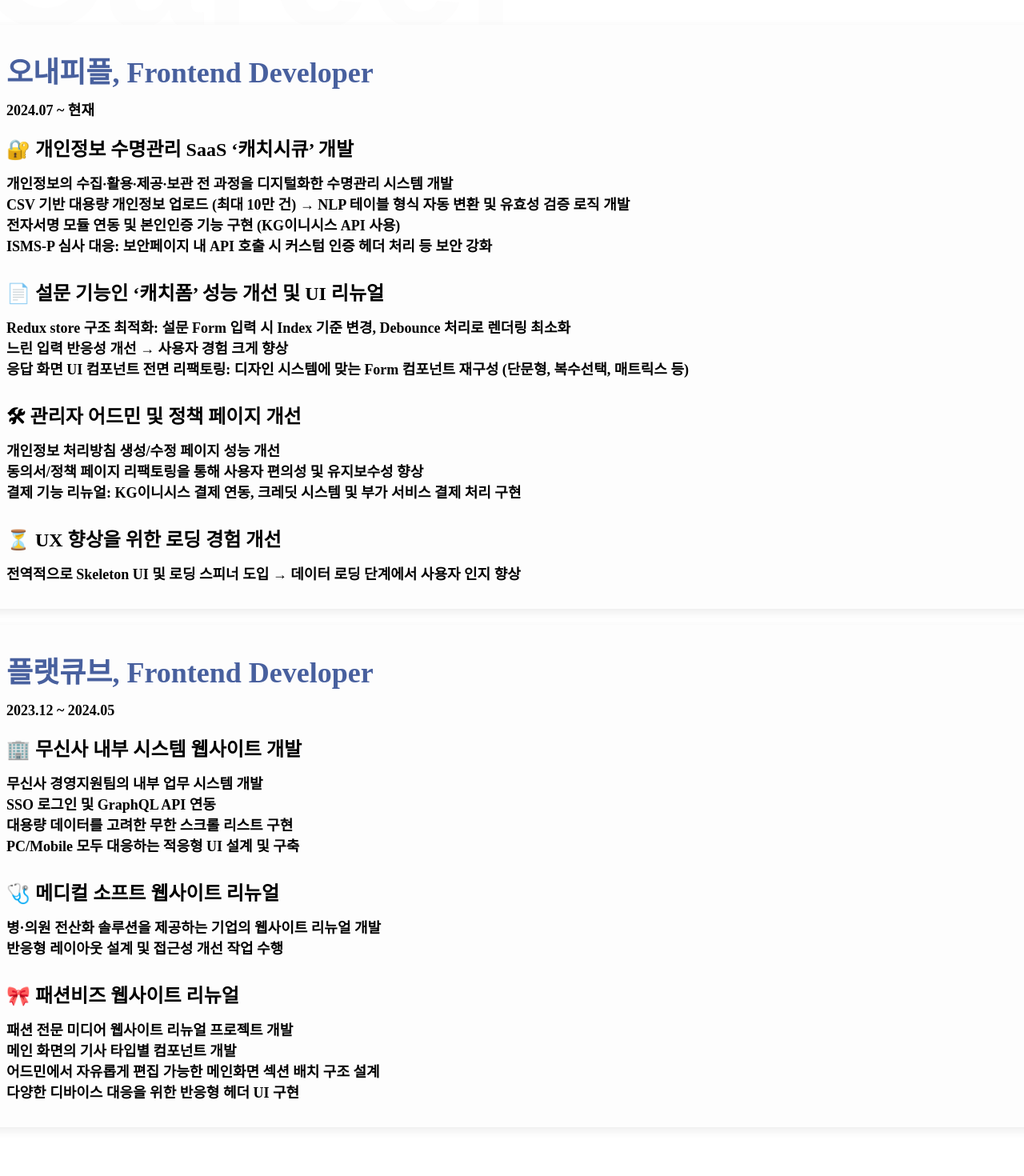
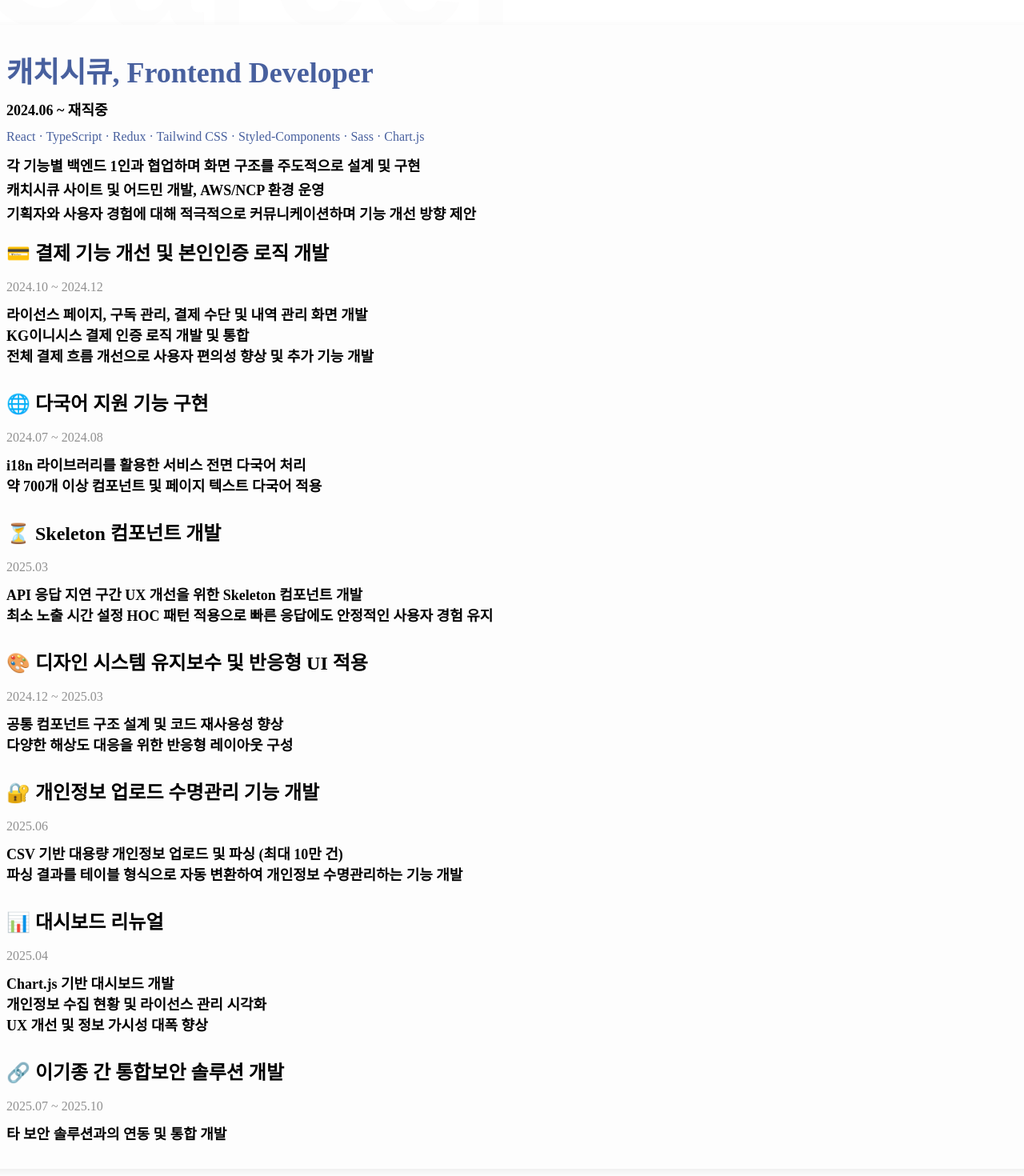
Before and after one commit to yurimeeee/profile_page, a Next.js app: page / in a window 1280 px wide. Shown: the part 3180-4650 px from the top of the page at 80% size. Built offline with nearby package versions, Linux system fonts and the light colour scheme.

Commit message:
[FEAT] 경력 기술서 업데이트 - 캐치시큐 프로젝트 항목 추가 및 재작성
Co-Authored-By: Claude Sonnet 4.6 <noreply@anthropic.com>

```diff
--- a/src/components/feature/career/Career.tsx
+++ b/src/components/feature/career/Career.tsx
@@ -28,32 +28,56 @@ const Career = () => {
         $bgColor={theme.colors.ultraLightGrayBgColor}
         $boxShadow={'2px 4px 12px #00000014'}
       >
-        <Title>오내피플, Frontend Developer</Title>
-        <Desc style={{ marginBottom: '20px' }}>2024.07 ~ 현재</Desc>
+        <Title>캐치시큐, Frontend Developer</Title>
+        <Desc style={{ marginBottom: '8px' }}>2024.06 ~ 재직중</Desc>
+        <TechStack>React · TypeScript · Redux · Tailwind CSS · Styled-Components · Sass · Chart.js</TechStack>
+        <Desc style={{ marginBottom: '4px' }}>각 기능별 백엔드 1인과 협업하며 화면 구조를 주도적으로 설계 및 구현</Desc>
+        <Desc style={{ marginBottom: '4px' }}>캐치시큐 사이트 및 어드민 개발, AWS/NCP 환경 운영</Desc>
+        <Desc style={{ marginBottom: '20px' }}>기획자와 사용자 경험에 대해 적극적으로 커뮤니케이션하며 기능 개선 방향 제안</Desc>
 
         <FlexBox $flexDirection={'column'} $gap="30px" $alignItems={'start'}>
           <div>
-            <SubTitle>🔐 개인정보 수명관리 SaaS ‘캐치시큐’ 개발</SubTitle>
-            <Desc>개인정보의 수집∙활용∙제공∙보관 전 과정을 디지털화한 수명관리 시스템 개발</Desc>
-            <Desc>CSV 기반 대용량 개인정보 업로드 (최대 10만 건) → NLP 테이블 형식 자동 변환 및 유효성 검증 로직 개발</Desc>
-            <Desc>전자서명 모듈 연동 및 본인인증 기능 구현 (KG이니시스 API 사용)</Desc>
-            <Desc>ISMS-P 심사 대응: 보안페이지 내 API 호출 시 커스텀 인증 헤더 처리 등 보안 강화</Desc>
+            <SubTitle>💳 결제 기능 개선 및 본인인증 로직 개발</SubTitle>
+            <Period>2024.10 ~ 2024.12</Period>
+            <Desc>라이선스 페이지, 구독 관리, 결제 수단 및 내역 관리 화면 개발</Desc>
+            <Desc>KG이니시스 결제 인증 로직 개발 및 통합</Desc>
+            <Desc>전체 결제 흐름 개선으로 사용자 편의성 향상 및 추가 기능 개발</Desc>
           </div>
           <div>
-            <SubTitle>📄 설문 기능인 ‘캐치폼’ 성능 개선 및 UI 리뉴얼</SubTitle>
-            <Desc>Redux store 구조 최적화: 설문 Form 입력 시 Index 기준 변경, Debounce 처리로 렌더링 최소화</Desc>
-            <Desc>느린 입력 반응성 개선 → 사용자 경험 크게 향상</Desc>
-            <Desc>응답 화면 UI 컴포넌트 전면 리팩토링: 디자인 시스템에 맞는 Form 컴포넌트 재구성 (단문형, 복수선택, 매트릭스 등)</Desc>
+            <SubTitle>🌐 다국어 지원 기능 구현</SubTitle>
+            <Period>2024.07 ~ 2024.08</Period>
+            <Desc>i18n 라이브러리를 활용한 서비스 전면 다국어 처리</Desc>
+            <Desc>약 700개 이상 컴포넌트 및 페이지 텍스트 다국어 적용</Desc>
           </div>
           <div>
-            <SubTitle>🛠 관리자 어드민 및 정책 페이지 개선</SubTitle>
-            <Desc>개인정보 처리방침 생성/수정 페이지 성능 개선</Desc>
-            <Desc>동의서/정책 페이지 리팩토링을 통해 사용자 편의성 및 유지보수성 향상</Desc>
-            <Desc>결제 기능 리뉴얼: KG이니시스 결제 연동, 크레딧 시스템 및 부가 서비스 결제 처리 구현</Desc>
+            <SubTitle>⏳ Skeleton 컴포넌트 개발</SubTitle>
+            <Period>2025.03</Period>
+            <Desc>API 응답 지연 구간 UX 개선을 위한 Skeleton 컴포넌트 개발</Desc>
+            <Desc>최소 노출 시간 설정 HOC 패턴 적용으로 빠른 응답에도 안정적인 사용자 경험 유지</Desc>
           </div>
           <div>
-            <SubTitle>⏳ UX 향상을 위한 로딩 경험 개선</SubTitle>
-            <Desc>전역적으로 Skeleton UI 및 로딩 스피너 도입 → 데이터 로딩 단계에서 사용자 인지 향상</Desc>
+            <SubTitle>🎨 디자인 시스템 유지보수 및 반응형 UI 적용</SubTitle>
+            <Period>2024.12 ~ 2025.03</Period>
+            <Desc>공통 컴포넌트 구조 설계 및 코드 재사용성 향상</Desc>
+            <Desc>다양한 해상도 대응을 위한 반응형 레이아웃 구성</Desc>
+          </div>
+          <div>
+            <SubTitle>🔐 개인정보 업로드 수명관리 기능 개발</SubTitle>
+            <Period>2025.06</Period>
+            <Desc>CSV 기반 대용량 개인정보 업로드 및 파싱 (최대 10만 건)</Desc>
+            <Desc>파싱 결과를 테이블 형식으로 자동 변환하여 개인정보 수명관리하는 기능 개발</Desc>
+          </div>
+          <div>
+            <SubTitle>📊 대시보드 리뉴얼</SubTitle>
+            <Period>2025.04</Period>
+            <Desc>Chart.js 기반 대시보드 개발</Desc>
+            <Desc>개인정보 수집 현황 및 라이선스 관리 시각화</Desc>
+            <Desc>UX 개선 및 정보 가시성 대폭 향상</Desc>
+          </div>
+          <div>
+            <SubTitle>🔗 이기종 간 통합보안 솔루션 개발</SubTitle>
+            <Period>2025.07 ~ 2025.10</Period>
+            <Desc>타 보안 솔루션과의 연동 및 통합 개발</Desc>
           </div>
         </FlexBox>
       </FlexBox>
@@ -73,23 +97,26 @@ const Career = () => {
 
         <FlexBox $flexDirection={'column'} $gap="30px" $alignItems={'start'}>
           <div>
-            <SubTitle>🏢 무신사 내부 시스템 웹사이트 개발</SubTitle>
-            <Desc>무신사 경영지원팀의 내부 업무 시스템 개발</Desc>
+            <SubTitle>🏢 무신사 내부 업무 시스템 개발</SubTitle>
+            <Period>2023.12 ~ 2024.03</Period>
+            <Desc>무신사 경영지원팀의 내부 사용 웹사이트 100% 개발</Desc>
             <Desc>SSO 로그인 및 GraphQL API 연동</Desc>
-            <Desc>대용량 데이터를 고려한 무한 스크롤 리스트 구현</Desc>
-            <Desc>PC/Mobile 모두 대응하는 적응형 UI 설계 및 구축</Desc>
+            <Desc>대용량 데이터를 고려한 무한 스크롤 구현</Desc>
+            <Desc>PC/Mobile 환경 모두 대응하는 적응형 UI 구축</Desc>
           </div>
           <div>
             <SubTitle>🩺 메디컬 소프트 웹사이트 리뉴얼</SubTitle>
-            <Desc>병·의원 전산화 솔루션을 제공하는 기업의 웹사이트 리뉴얼 개발</Desc>
-            <Desc>반응형 레이아웃 설계 및 접근성 개선 작업 수행</Desc>
+            <Period>2024.03 ~ 2024.04</Period>
+            <Desc>병·의원 전산화 전문 업체의 공식 웹사이트 전면 리뉴얼</Desc>
+            <Desc>반응형 웹 구현 및 페이지 접근성 개선</Desc>
           </div>
           <div>
             <SubTitle>🎀 패션비즈 웹사이트 리뉴얼</SubTitle>
-            <Desc>패션 전문 미디어 웹사이트 리뉴얼 프로젝트 개발</Desc>
-            <Desc>메인 화면의 기사 타입별 컴포넌트 개발</Desc>
-            <Desc>어드민에서 자유롭게 편집 가능한 메인화면 섹션 배치 구조 설계</Desc>
-            <Desc>다양한 디바이스 대응을 위한 반응형 헤더 UI 구현</Desc>
+            <Period>2024.04 ~ 2024.05</Period>
+            <Desc>패션 전문 미디어 사이트 리뉴얼 프로젝트 참여</Desc>
+            <Desc>메인 화면의 타입별 기사 컴포넌트 개발</Desc>
+            <Desc>관리자 어드민에서 커스터마이징 가능한 섹션 배치 구조 구현</Desc>
+            <Desc>반응형 헤더 UI 개발</Desc>
           </div>
         </FlexBox>
       </FlexBox>
@@ -133,20 +160,50 @@ const Title = styled.div`
 const SubTitle = styled.div`
   font-family: 'ChosunNm';
   font-weight: 700;
-  ${theme.typography.h2};
+  font-size: 24px;
+  line-height: 32px;
   margin-bottom: 14px;
 
   ${theme.devices.mobile} {
-    ${theme.typography.h3};
+    font-size: 20px;
+    line-height: 28px;
   }
 `;
 
 const Desc = styled.div`
   font-family: 'ChosunNm';
   font-weight: 700;
-  ${theme.typography.h4};
+  font-size: 18px;
+  line-height: 26px;
 
   ${theme.devices.mobile} {
-    ${theme.typography.h5};
+    font-size: 16px;
+    line-height: 24px;
   }
 `;
+
+const Period = styled.div`
+  font-family: 'ChosunNm';
+  font-weight: 400;
+  font-size: 16px;
+  line-height: 24px;
+  color: ${theme.colors.grayFontColor};
+  margin-bottom: 10px;
+
+  ${theme.devices.mobile} {
+    font-size: 12px;
+  }
+`;
+
+const TechStack = styled.div`
+  font-family: 'ChosunNm';
+  font-weight: 400;
+  font-size: 16px;
+  line-height: 24px;
+  color: ${theme.colors.blueColor};
+  margin-bottom: 12px;
+
+  ${theme.devices.mobile} {
+    font-size: 12px;
+  }
+`;
```
